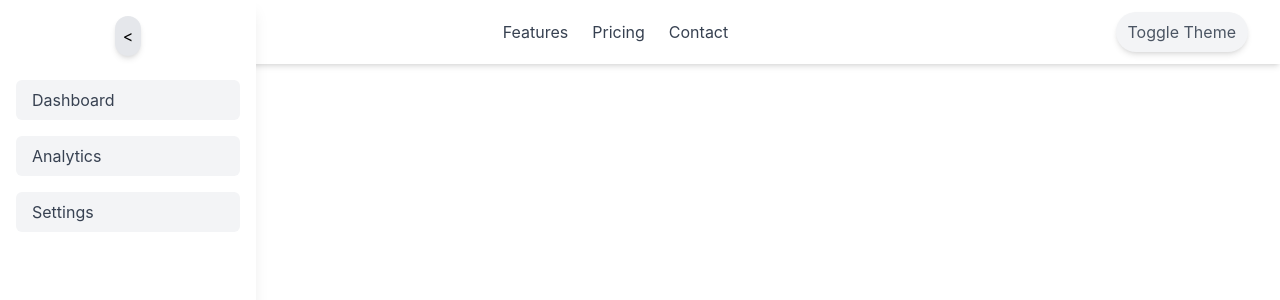
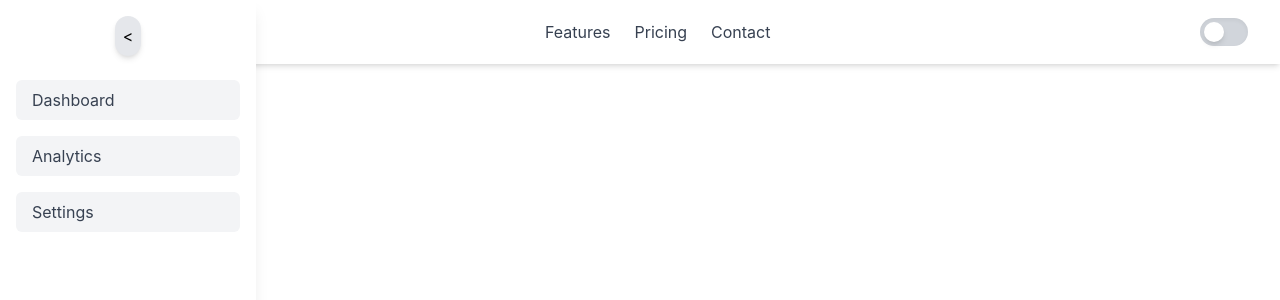
Before and after one commit to Abhishek332/frontiqs, a Next.js app: page / in a window 1280 px wide. Shown: the top 300 px of the page. Built offline with nearby package versions, Linux system fonts and the light colour scheme.

Commit message:
some code cleanup to maange toggle state without prop drilling

```diff
--- a/app/components/navbar/NavBar.tsx
+++ b/app/components/navbar/NavBar.tsx
@@ -1,8 +1,6 @@
 import Link from 'next/link';
 
-interface NavbarProps {
-  toggleTheme: () => void;
-}
+import ToggleSwitch from '../toggle-switch/ToggleSwitch';
 
 interface NavLinkProps {
   href: string;
@@ -19,14 +17,12 @@ const NavLink: React.FC<NavLinkProps> = ({ href, text }) => {
   );
 };
 
-const Navbar: React.FC<NavbarProps> = ({ toggleTheme }) => {
+const Navbar = () => {
   const navLinks = [
     { href: '/features', text: 'Features' },
     { href: '/pricing', text: 'Pricing' },
     { href: '/contact', text: 'Contact' },
   ];
-
-  const toggleButtonClass = `rounded-full bg-gray-100 px-3 py-2 text-gray-600 shadow-md transition hover:bg-gray-200 dark:bg-gray-700 dark:text-gray-300 dark:hover:bg-gray-600`;
 
   return (
     <header className="bg-white shadow-md dark:bg-gray-900">
@@ -40,12 +36,7 @@ const Navbar: React.FC<NavbarProps> = ({ toggleTheme }) => {
             <NavLink key={index} href={link.href} text={link.text} />
           ))}
         </nav>
-
-        <div>
-          <button onClick={toggleTheme} className={toggleButtonClass}>
-            Toggle Theme
-          </button>
-        </div>
+        <ToggleSwitch />
       </div>
     </header>
   );
--- a/app/components/toggle-switch/ToggleSwitch.tsx
+++ b/app/components/toggle-switch/ToggleSwitch.tsx
@@ -1,28 +1,45 @@
-import React, { useState } from 'react';
+import React, { useEffect, useMemo, useState } from 'react';
 
-interface ToggleSwitchProps {
-  initialIsDarkMode: boolean;
-}
+type Theme = 'light' | 'dark';
 
-const ToggleSwitch: React.FC<ToggleSwitchProps> = ({ initialIsDarkMode }) => {
-  const [isDarkMode, setIsDarkMode] = useState(initialIsDarkMode);
+const ToggleSwitch = () => {
+  const [theme, setTheme] = useState<Theme>('light');
+  const isDarkTheme = useMemo(() => theme === 'dark', [theme]);
 
-  const toggleSwitch = () => {
-    setIsDarkMode(!isDarkMode);
+  // Sync with system preference on initial load
+  useEffect(() => {
+    const prefersDark = window.matchMedia(
+      '(prefers-color-scheme: dark)'
+    ).matches;
+    setTheme(prefersDark ? 'dark' : 'light');
+    document.documentElement.classList.toggle('dark', prefersDark);
+  }, []);
+
+  useEffect(() => {
+    if (isDarkTheme) {
+      document.documentElement.classList.add('dark');
+    } else {
+      document.documentElement.classList.remove('dark');
+    }
+    localStorage.setItem('theme', theme);
+  }, [isDarkTheme, theme]);
+
+  const toggleTheme = () => {
+    setTheme(isDarkTheme ? 'light' : 'dark');
   };
 
-  const switchClass = `relative flex h-8 w-14 items-center rounded-full bg-gray-300 p-1 shadow-inner transition dark:bg-gray-700`;
+  const switchClass = `relative flex h-7 w-12 items-center rounded-full bg-gray-300 p-1 shadow-inner transition dark:bg-gray-700`;
 
   return (
     <div className="flex items-center justify-center">
       <button
-        onClick={toggleSwitch}
+        onClick={toggleTheme}
         aria-label="Toggle Dark Mode"
         className={switchClass}
       >
         <span
-          className={`size-6 rounded-full bg-white shadow-md transition-transform dark:bg-gray-800${
-            isDarkMode ? 'translate-x-6' : 'translate-x-0'
+          className={`size-5 rounded-full bg-white shadow-md transition-transform dark:bg-gray-800 ${
+            isDarkTheme ? 'translate-x-5' : 'translate-x-0'
           }`}
         ></span>
       </button>
--- a/app/page.tsx
+++ b/app/page.tsx
@@ -1,31 +1,14 @@
 'use client';
-import React, { useEffect, useState } from 'react';
+import React from 'react';
 
 import { Navbar, SideBar } from './components';
 
 const App: React.FC = () => {
-  const [theme, setTheme] = useState(
-    typeof window !== 'undefined' ? localStorage.theme || 'light' : 'light'
-  );
-
-  useEffect(() => {
-    if (theme === 'dark') {
-      document.documentElement.classList.add('dark');
-    } else {
-      document.documentElement.classList.remove('dark');
-    }
-    localStorage.setItem('theme', theme);
-  }, [theme]);
-
-  const toggleTheme = () => {
-    setTheme(theme === 'light' ? 'dark' : 'light');
-  };
-
   return (
     <div className="flex">
       <SideBar />
       <main className="w-full">
-        <Navbar toggleTheme={toggleTheme} />
+        <Navbar />
       </main>
     </div>
   );
```
